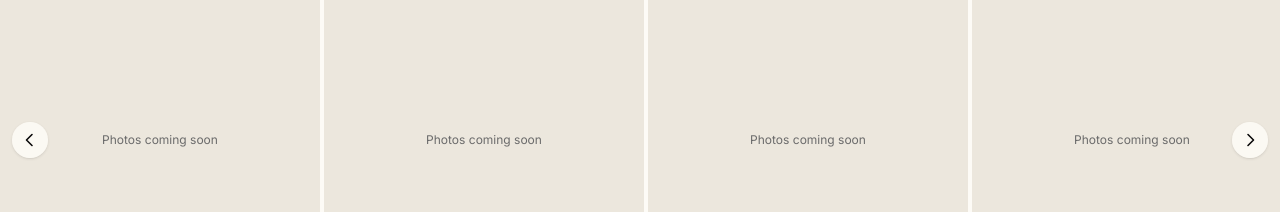
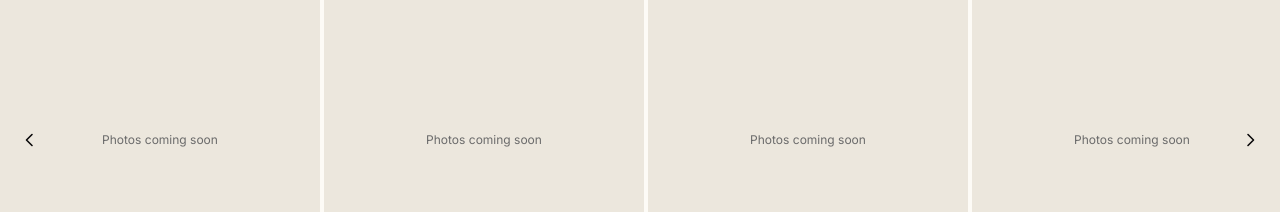
Before and after one commit to Oller-studio/oller-studio-web, a Next.js app: page / in a window 1280 px wide. Shown: the part 900-1112 px from the top of the page. Built offline with nearby package versions, Linux system fonts and the light colour scheme; no server answers; the database is empty.

Commit message:
Remove the white circle behind the carousel arrows
Just the arrow glyph now, matching the reference look more closely.

```diff
--- a/components/home/ProductCarousel.tsx
+++ b/components/home/ProductCarousel.tsx
@@ -43,7 +43,7 @@ export function ProductCarousel({ slides }: { slides: CarouselSlide[] }) {
         type="button"
         onClick={() => scroll("left")}
         aria-label="Previous"
-        className="absolute left-3 top-1/2 flex h-9 w-9 -translate-y-1/2 items-center justify-center rounded-full bg-background/90 text-foreground shadow hover:bg-background"
+        className="absolute left-3 top-1/2 flex h-9 w-9 -translate-y-1/2 items-center justify-center text-foreground hover:opacity-70"
       >
         <ArrowIcon direction="left" />
       </button>
@@ -51,7 +51,7 @@ export function ProductCarousel({ slides }: { slides: CarouselSlide[] }) {
         type="button"
         onClick={() => scroll("right")}
         aria-label="Next"
-        className="absolute right-3 top-1/2 flex h-9 w-9 -translate-y-1/2 items-center justify-center rounded-full bg-background/90 text-foreground shadow hover:bg-background"
+        className="absolute right-3 top-1/2 flex h-9 w-9 -translate-y-1/2 items-center justify-center text-foreground hover:opacity-70"
       >
         <ArrowIcon direction="right" />
       </button>
```
